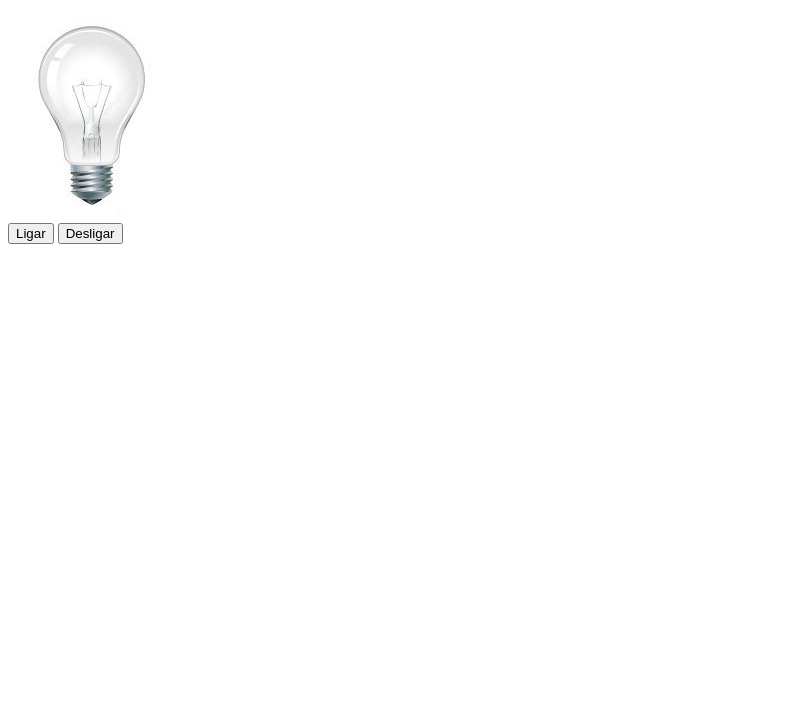
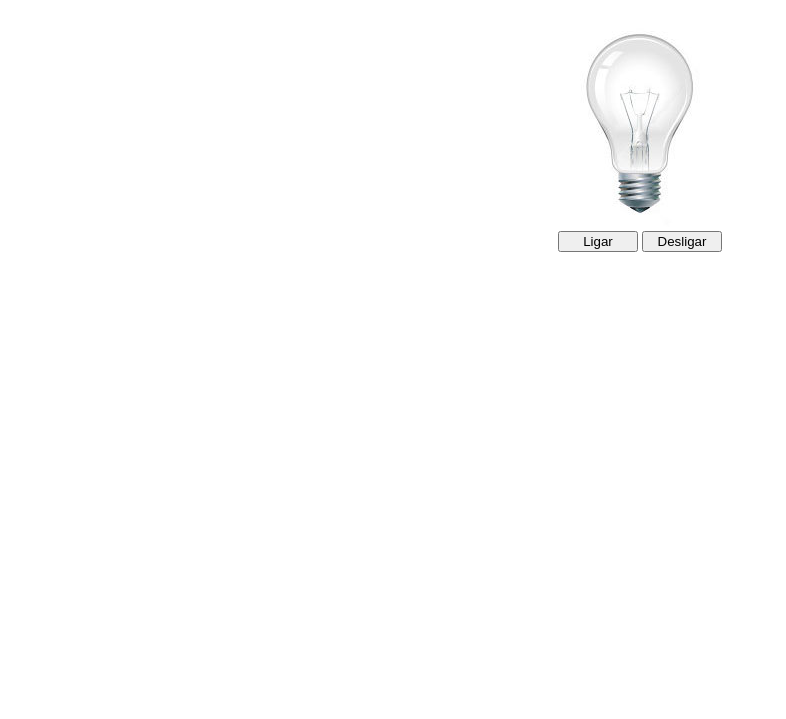
Before and after one commit to yurikamota/exercicios_js, a plain HTML site: page lampada/index.html in a window 1280 px wide. Shown: the part 81-800 px from the top of the page, without its empty margins (0-786 px from the left). Drawn offline with Linux system fonts and the light colour scheme.

Commit message:
add style.css

```diff
--- a/lampada/index.html
+++ b/lampada/index.html
@@ -10,7 +10,7 @@
     <header>
         <h1>VANILLA JS</h1>
     </header>
-
+    <main>
     <div>
         <img src="./img/desligada.jpg" alt="Lâmpada"id="lamp">
     </div>
@@ -18,6 +18,7 @@
         <button id="turnOn">Ligar</button>
         <button id="turnOff">Desligar</button>
     </div>
+    </main>
     <script src="./lampada.js"></script>
 
 </body>
--- a/lampada/style.css
+++ b/lampada/style.css
@@ -0,0 +1,9 @@
+header, main {
+    display: flex;
+    flex-direction: column;
+    align-items: center;
+}
+
+button {
+    width: 80px;
+}
```
